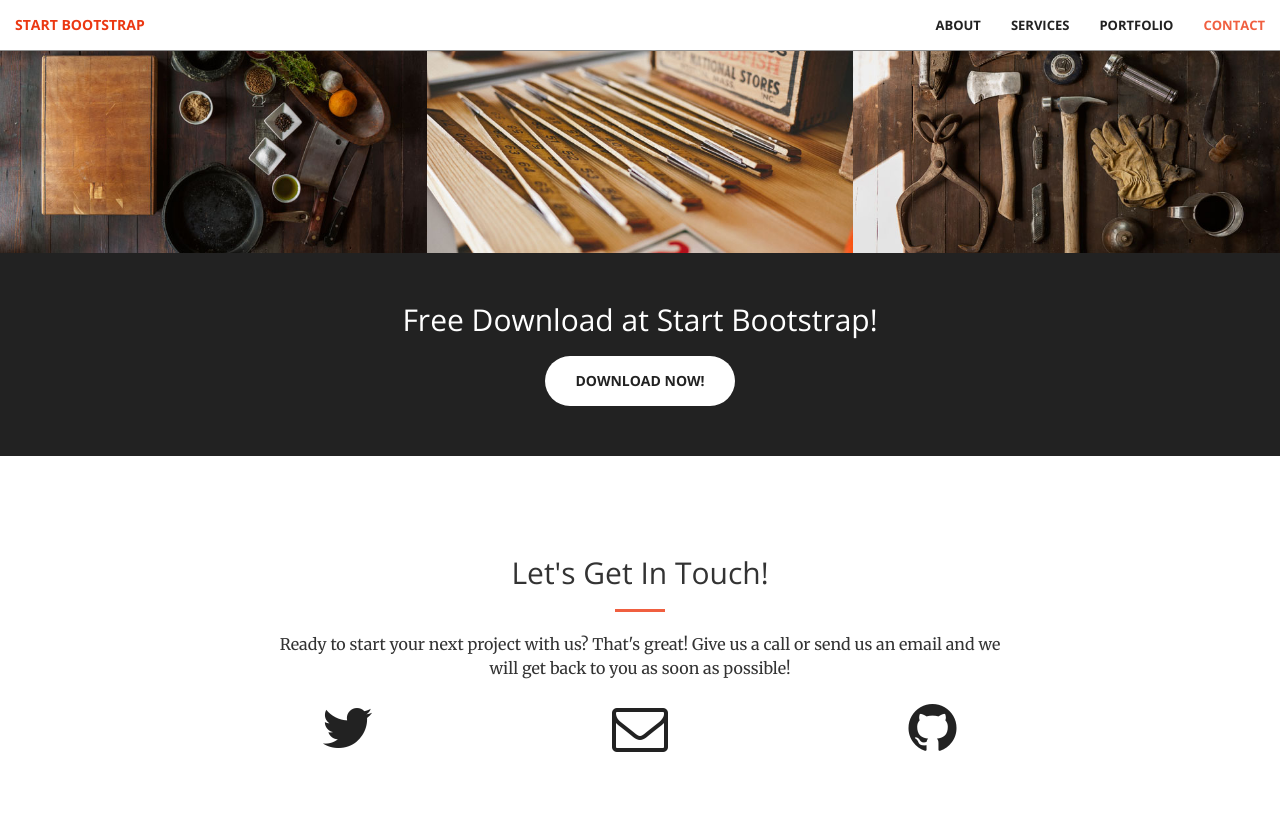
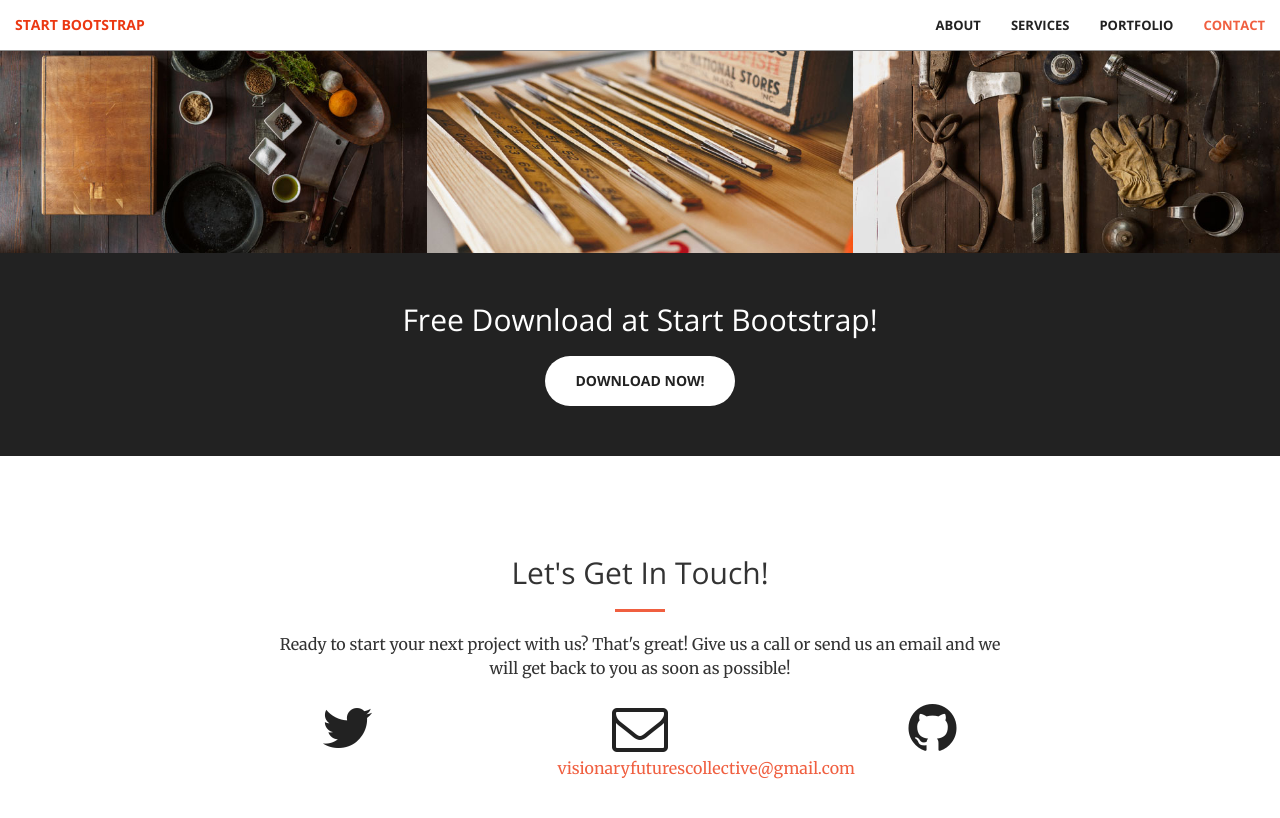
Before and after one commit to visionary-futures-collective/psychicfriends, a Jekyll site: the page built from index.html, in a window 1280 px wide and 900 px high, scrolled down 1981 px. Shown: the top 818 px of the window. Built offline with Jekyll 4.4.1, drawn with Linux system fonts in a browser that asks for light colours; some of the changed lines change nothing that is shown.

Commit message:
updating config"

```diff
--- a/_config.yml
+++ b/_config.yml
@@ -1,9 +1,9 @@
 # Site settings
-title:
-email:
-description: > # this means to ignore newlines until "baseurl:"
-baseurl: "" # the subpath of your site, e.g. /blog/
-url: "" # the base hostname & protocol for your site
+title: Academic Psychic Friends Network
+email: visionaryfuturescollective@gmail.com
+description: Imagining better futures for higher education.
+baseurl: /psychicfriends/
+url: https://visionary-futures-collective.github.io/
 
 twitter_username:
 github_username:
```
